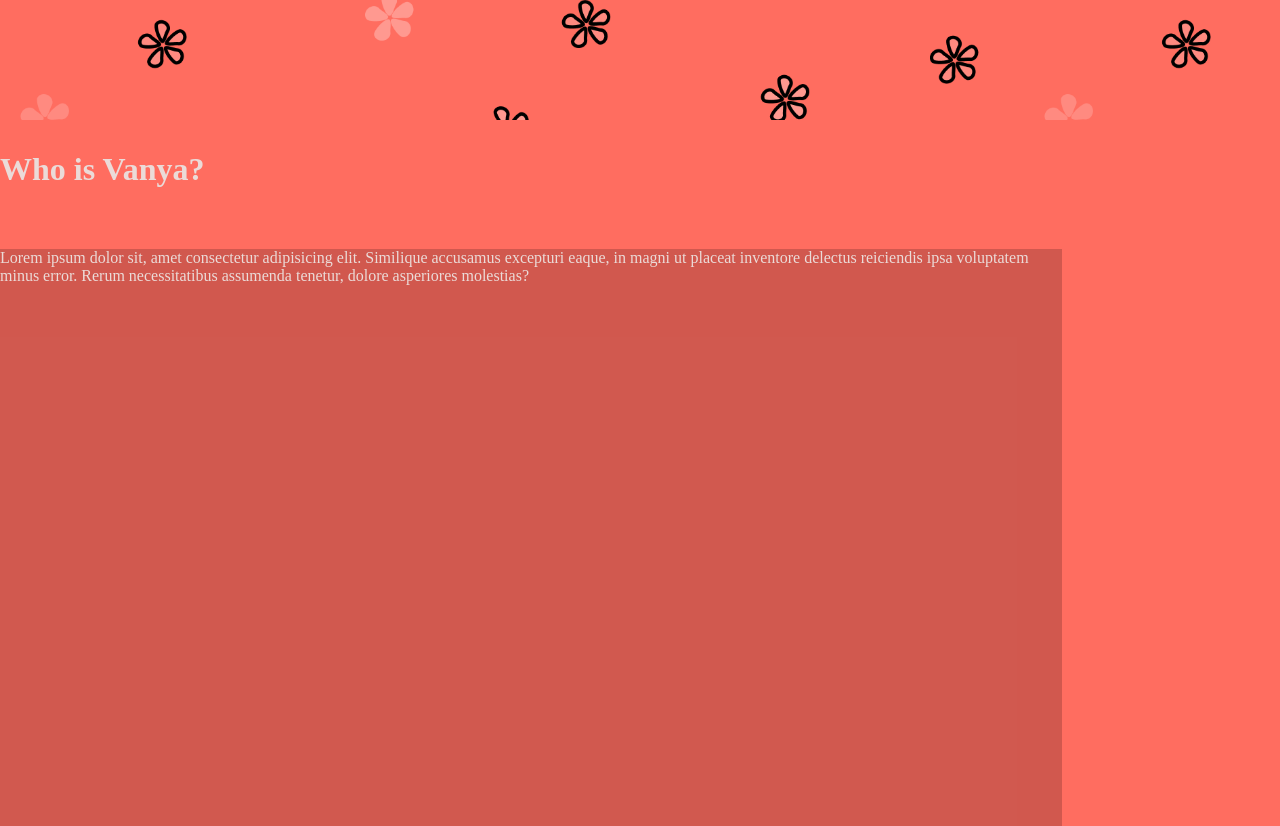
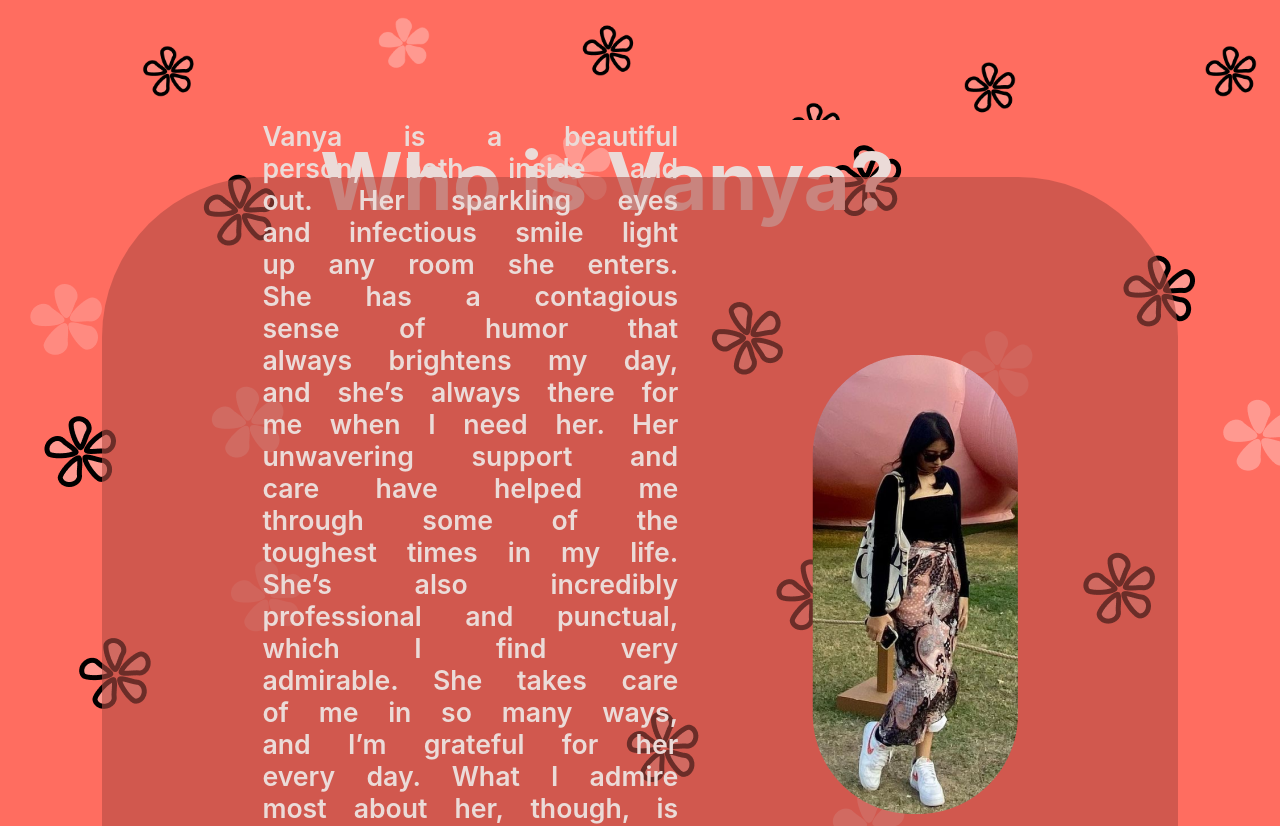
Before and after one commit to Cavaboy/Vanya, a plain HTML site: page index.html in a window 1280 px wide. Shown: the part 680-1506 px from the top of the page. Drawn offline with Linux system fonts and the light colour scheme.

Commit message:
page2 styling done

```diff
--- a/index.css
+++ b/index.css
@@ -4,14 +4,21 @@
 }
 * {
     margin: 0;
+    scroll-snap-type: y mandatory;
+    font-family: inter;
+}
+
+section {
+    scroll-snap-align: start;
+    height: 100vh;
+    width: 100%;
 }
 
 .page1 {
-    width: 100%;
-    height: 100vh;
     background-color: var(--backgroundColor);
     background-image: url(assets/Page1FlowersBackground.png);
-    background-size: 80%;
+    background-size: 83%;
+    background-repeat: repeat;
 }
 .page1 h1 {
     position: absolute;
@@ -23,15 +30,38 @@
 
 .page2 {
     background-color: var(--backgroundColor);
-    height: 100vh;
     color: var(--defaultFontColor);
     display: grid;
     align-items: center;
     justify-content: center;
+    background-image: url(assets/Page1FlowersBackground.png);
+    background-repeat: repeat;
 }
-
+.page2 h1 {
+    font-size: 5em;
+    margin-left: 4em;
+    margin-bottom: -1.5em;
+}
 .WhoCard {
-    width: 83%;
-    height: 80vh;
+    display: flex;
+    justify-content: center;
+    align-items: center;
+    border-radius: 10em;
+    margin-left: 8%;
+    width: 84%;
+    height: 80%;
+    margin-bottom: 7%;
     background-color: rgba(179, 76, 67, .6);
 }
+.WhoCard img {
+    margin-right: 10em;
+}
+.WhoCard p {
+    text-align: justify;
+    color: var(--defaultFontColor);
+    line-height: 120%;
+    word-spacing: .6em;
+    margin: 0em 5em 0px 6em;
+    font-size: 20pt;
+    font-weight: 600;
+}
--- a/index.html
+++ b/index.html
@@ -9,17 +9,22 @@
 </head>
 
 <body>
-    <div class="page1">
+    <section class="page1">
         <h1>Vanya.</h1>
-    </div>
-    <div class="page2">
+    </section>
+    <section class="page2">
         <h1>Who is Vanya?</h1>
         <div class="WhoCard">
-            <p>Lorem ipsum dolor sit, amet consectetur adipisicing elit. Similique accusamus excepturi eaque, in magni
-                ut placeat inventore delectus reiciendis ipsa voluptatem minus error. Rerum necessitatibus assumenda
-                tenetur, dolore asperiores molestias?</p>
+            <p>Vanya is a beautiful person, both inside and out. Her sparkling eyes and infectious smile light up any
+                room she enters. She has a contagious sense of humor that always brightens my day, and she’s always
+                there for me when I need her. Her unwavering support and care have helped me through some of the
+                toughest times in my life. She’s also incredibly professional and punctual, which I find very admirable.
+                She takes care of me in so many ways, and I’m grateful for her every day. What I admire most about her,
+                though, is her maturity. She’s wise beyond her years and has a way of looking at the world that inspires
+                me to be a better person. I’m so lucky to have her in my life.</p>
+                <img src="assets/Vanya.png" alt="">
         </div>
-    </div>
+    </section>
 </body>
 
 </html>
```
Also changed, not shown: assets/Vanya.png (added).
